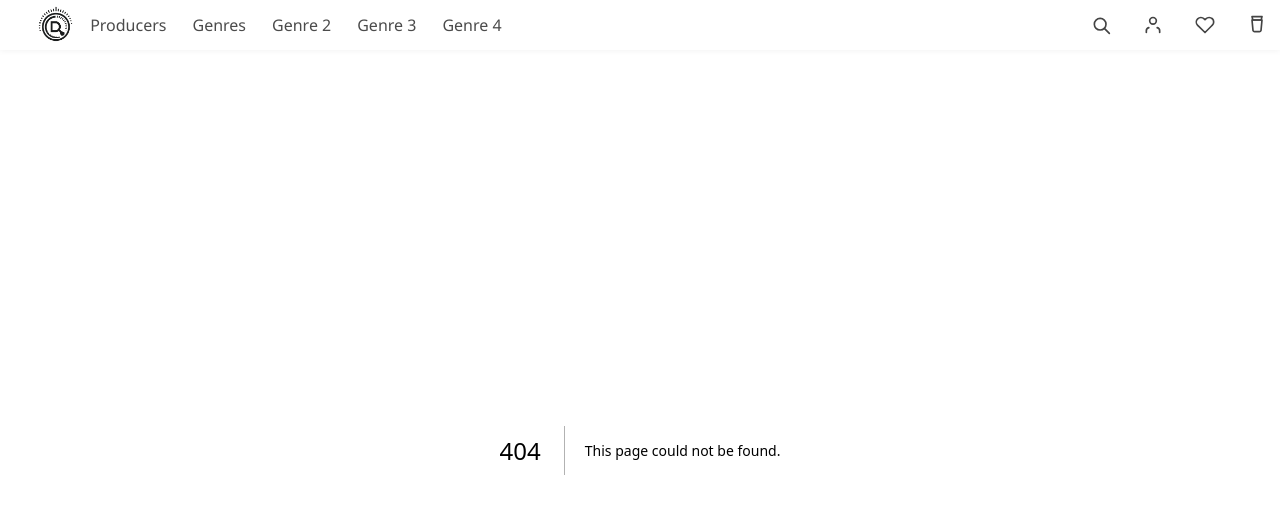
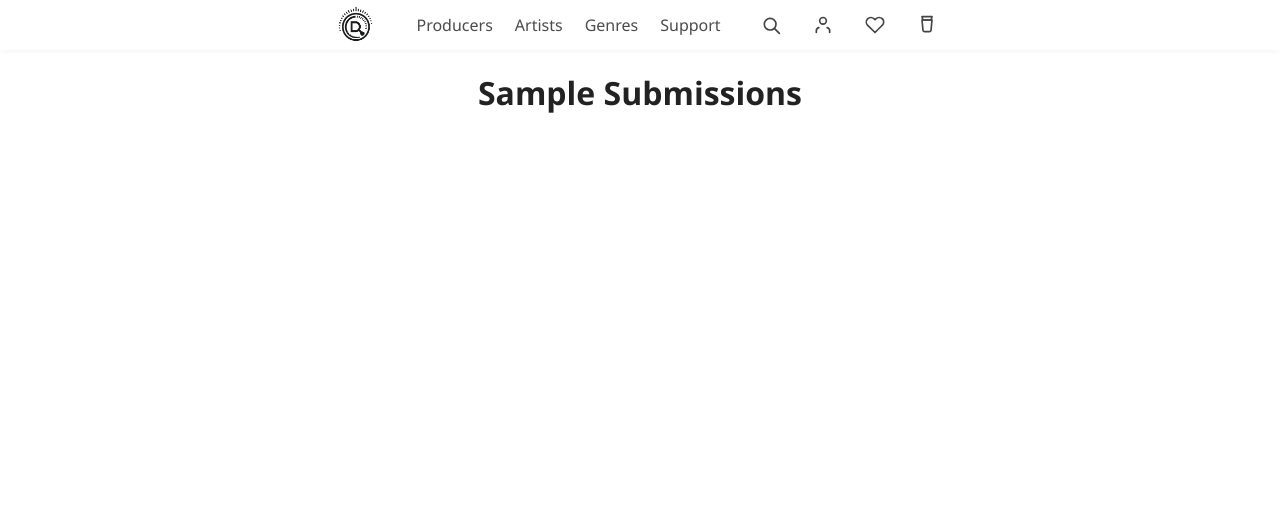
Before and after one commit to DanielDials1/danieldials-next, a Next.js app: page /sample-submissions in a window 1280 px wide. Before the commit this address had no page. Shown: the top 514 px of the page. Built offline with nearby package versions, Linux system fonts and the light colour scheme.

Commit message:
Describe what you’ve changed

```diff
--- a/components/Nav.js
+++ b/components/Nav.js
@@ -116,38 +116,17 @@ export default function Nav() {
           </Link>
 
           <ul className="nav-links">
-            <li
-              id="dropdown-trigger"
-              className="dropdown"
-              onMouseEnter={() => showMenu('producers')}
-            >
-              <Link href="/producers" className="nav-item">
-                Producers
-              </Link>
+            <li className="dropdown" onMouseEnter={() => showMenu('producers')}>
+              <Link href="/producers" className="nav-item">Producers</Link>
             </li>
-            <li
-              className="dropdown"
-              onMouseEnter={() => showMenu('genres')}
-            >
-              <Link href="/genres">Genres</Link>
+            <li className="dropdown" onMouseEnter={() => showMenu('artists')}>
+              <Link href="/artists" className="nav-item">Artists</Link>
             </li>
-            <li
-              className="dropdown"
-              onMouseEnter={() => showMenu('genre2')}
-            >
-              <Link href="/genre2">Genre 2</Link>
+            <li className="dropdown" onMouseEnter={() => showMenu('genres')}>
+              <Link href="/genres" className="nav-item">Genres</Link>
             </li>
-            <li
-              className="dropdown"
-              onMouseEnter={() => showMenu('genre3')}
-            >
-              <Link href="/genre3">Genre 3</Link>
-            </li>
-            <li
-              className="dropdown"
-              onMouseEnter={() => showMenu('genre4')}
-            >
-              <Link href="/genre4">Genre 4</Link>
+            <li className="dropdown" onMouseEnter={() => showMenu('support')}>
+              <Link href="/support" className="nav-item">Support</Link>
             </li>
           </ul>
 
@@ -191,14 +170,24 @@ export default function Nav() {
                 { label: 'Elevate.',    href: '/Elevate-Prod'  },
               ]}
               subs={[
-                { label: 'Filler1', href: '/filler1' },
-                { label: 'Filler2', href: '/filler2' },
-                { label: 'Filler3', href: '/filler3' },
-                { label: 'Filler4', href: '/filler4' },
+                { label: 'Sample Submissions', href: '/sample-submissions' },
+                { label: 'Apply',              href: '/apply'              },
               ]}
             />
             )}
-
+            {activeMenu === 'artists' && (
+              <MenuColumns
+                heading="artists"
+                mains={[
+                  { label: 'Artist A', href: '/artist-a' },
+                  { label: 'Artist B', href: '/artist-b' },
+                ]}
+                subs={[
+                  { label: 'Band X', href: '/band-x' },
+                  { label: 'Band Y', href: '/band-y' },
+                ]}
+              />
+            )}
             {activeMenu === 'genres' && (
               <MenuColumns
                 heading="genres"
@@ -208,61 +197,21 @@ export default function Nav() {
                   { label: 'RnB',     href: '/rnb'     },
                 ]}
                 subs={[
-                { label: 'FillerA', href: '/fillera' },
-                { label: 'FillerB', href: '/fillerb' },
-                { label: 'FillerC', href: '/fillerc' },
-                { label: 'FillerD', href: '/fillerd' },
+                  { label: 'SubA', href: '/suba' },
+                  { label: 'SubB', href: '/subb' },
                 ]}
               />
             )}
-
-          {activeMenu === 'genre2' && (
+            {activeMenu === 'support' && (
               <MenuColumns
-              heading="genre2"
+                heading="support"
                 mains={[
-                { label: 'Trap',    href: '/trap'    },
-                { label: 'Hip-Hop', href: '/hip-hop' },
-                { label: 'RnB',     href: '/rnb'     },
+                  { label: 'Contact', href: '/contact' },
+                  { label: 'FAQ',     href: '/faq'     },
                 ]}
                 subs={[
-                { label: 'FillerA', href: '/fillera' },
-                { label: 'FillerB', href: '/fillerb' },
-                { label: 'FillerC', href: '/fillerc' },
-                { label: 'FillerD', href: '/fillerd' },
-            ]}
-            />
-          )}
-
-          {activeMenu === 'genre3' && (
-            <MenuColumns
-              heading="genre3"
-            mains={[
-                { label: 'Trap',    href: '/trap'    },
-                { label: 'Hip-Hop', href: '/hip-hop' },
-                { label: 'RnB',     href: '/rnb'     },
-            ]}
-            subs={[
-                { label: 'FillerA', href: '/fillera' },
-                { label: 'FillerB', href: '/fillerb' },
-                { label: 'FillerC', href: '/fillerc' },
-                { label: 'FillerD', href: '/fillerd' },
-            ]}
-            />
-          )}
-
-          {activeMenu === 'genre4' && (
-            <MenuColumns
-              heading="genre4"
-            mains={[
-                { label: 'Trap',    href: '/trap'    },
-                { label: 'Hip-Hop', href: '/hip-hop' },
-                { label: 'RnB',     href: '/rnb'     },
-            ]}
-            subs={[
-                { label: 'FillerA', href: '/fillera' },
-                { label: 'FillerB', href: '/fillerb' },
-                { label: 'FillerC', href: '/fillerc' },
-                { label: 'FillerD', href: '/fillerd' },
+                  { label: 'Help',     href: '/help'     },
+                  { label: 'Feedback', href: '/feedback' },
                 ]}
               />
             )}
--- /dev/null
+++ b/pages/sample-submissions.js
@@ -0,0 +1,15 @@
+// pages/sample-submissions.js
+import Head from 'next/head'
+
+export default function Producers() {
+  return (
+    <>
+      <Head>
+        <title>Sample Submissons</title>
+      </Head>
+      <main>
+        <h1>Sample Submissions</h1>
+      </main>
+    </>
+  )
+}
--- a/styles/globals.css
+++ b/styles/globals.css
@@ -1,4 +1,5 @@
 /* styles/globals.css */
+
 
 /* ----------------------------
    Base Page Styles
@@ -39,12 +40,12 @@ body {
 .navbar-top {
   display: flex;
   align-items: center;
-  justify-content: flex-start;
+  justify-content: center;
   width: 100%;
   height: 50px;
   flex-shrink: 0;
   gap: 2px;
-  padding-left: 30px;
+  padding-left: 0;
 }
 
 .navbar.expanded {
@@ -54,7 +55,7 @@ body {
 
 .logo img {
   height: 40px;
-  margin-right: 0;
+  margin-right: 8px;
   display: block;
 }
 
@@ -63,13 +64,13 @@ body {
   display: flex;
   gap: 2px;
   padding: 0;
-  margin: 0;
+  margin: 20px;
 }
 
 .nav-links a {
   color: #4b4b4b;
   text-decoration: none;
-  padding: 8px 12px;
+  padding: 6px 10px 6px;  /* left‑padding now 12px instead of 28px */
   transition: background 0.2s;
   font-size: 16px;
 }
@@ -81,7 +82,7 @@ body {
 .nav-icons {
   display: flex;
   gap: 16px;
-  margin-left: auto;
+  margin-left: 0;
 }
 
 .icon-btn {
```
Also changed, not shown: pages/artists.js (added, +15 -0 lines), pages/genre2.js (deleted, +0 -15 lines), pages/genre3.js (deleted, +0 -15 lines), pages/genre4.js (deleted, +0 -15 lines), pages/support.js (added, +15 -0 lines). Lines whose indentation alone changed are shown as unchanged.
